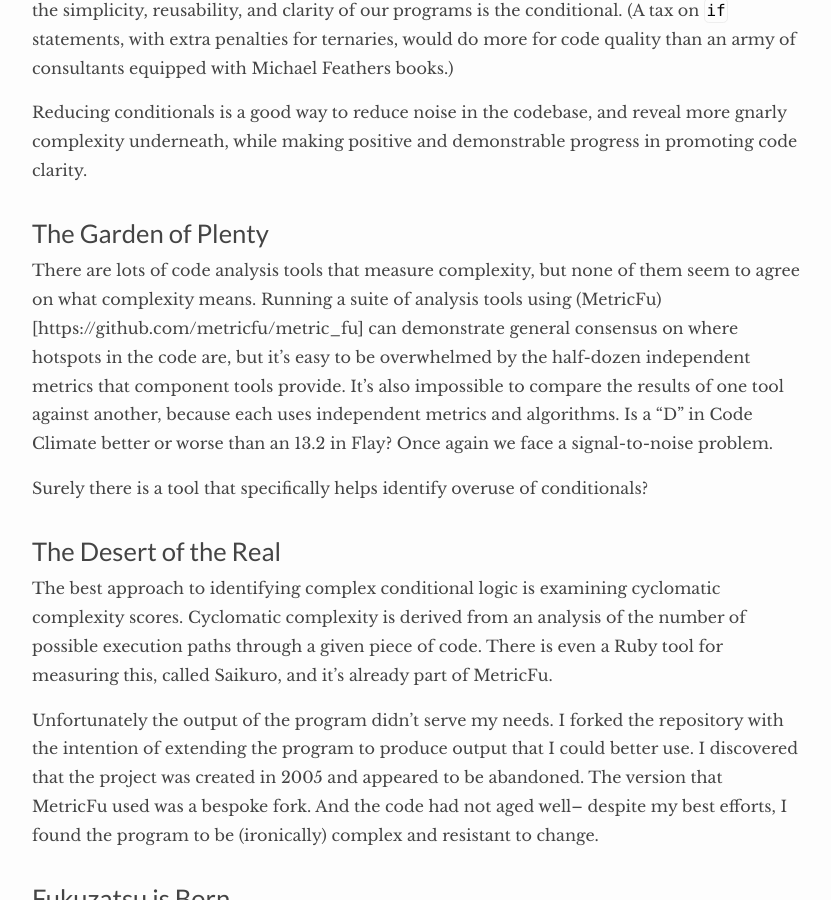
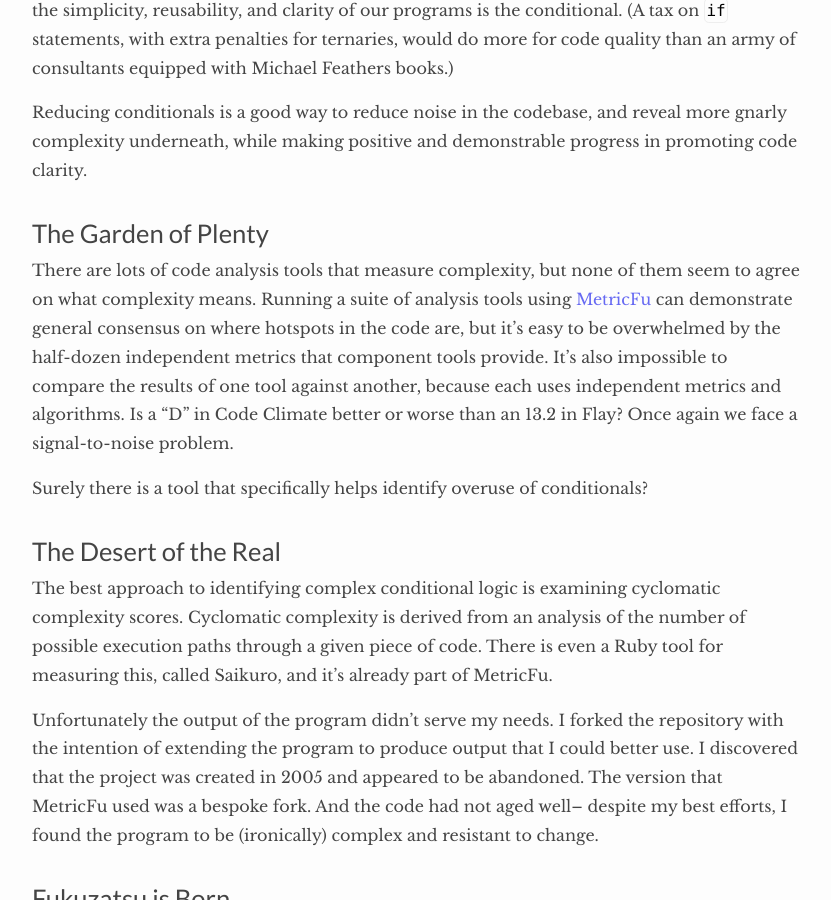
Before and after one commit to growingdevs/growingdevs.github.io, a Jekyll site: the page built from _posts/2014-07-05-battling-complexity-in-ruby.md, in a window 1280 px wide and 900 px high, scrolled down 1059 px. Shown: the whole window, without its empty margins (224-1055 px from the left). Built offline with Jekyll 4.4.1, drawn with Linux system fonts in a browser that asks for light colours; Markdown is read by kramdown in place of the engine named in the settings.

Commit message:
Fix broken link (MetricFu)

```diff
--- a/_posts/2014-07-05-battling-complexity-in-ruby.md
+++ b/_posts/2014-07-05-battling-complexity-in-ruby.md
@@ -34,7 +34,7 @@ Reducing conditionals is a good way to reduce noise in the codebase, and reveal
 
 # The Garden of Plenty
 
-There are lots of code analysis tools that measure complexity, but none of them seem to agree on what complexity means. Running a suite of analysis tools using (MetricFu)[https://github.com/metricfu/metric_fu] can demonstrate general consensus on where hotspots in the code are, but it's easy to be overwhelmed by the half-dozen independent metrics that component tools provide. It's also impossible to compare the results of one tool against another, because each uses independent metrics and algorithms. Is a "D" in Code Climate better or worse than an 13.2 in Flay? Once again we face a signal-to-noise problem.
+There are lots of code analysis tools that measure complexity, but none of them seem to agree on what complexity means. Running a suite of analysis tools using [MetricFu](https://github.com/metricfu/metric_fu) can demonstrate general consensus on where hotspots in the code are, but it's easy to be overwhelmed by the half-dozen independent metrics that component tools provide. It's also impossible to compare the results of one tool against another, because each uses independent metrics and algorithms. Is a "D" in Code Climate better or worse than an 13.2 in Flay? Once again we face a signal-to-noise problem.
 
 Surely there is a tool that specifically helps identify overuse of conditionals?
 
```
